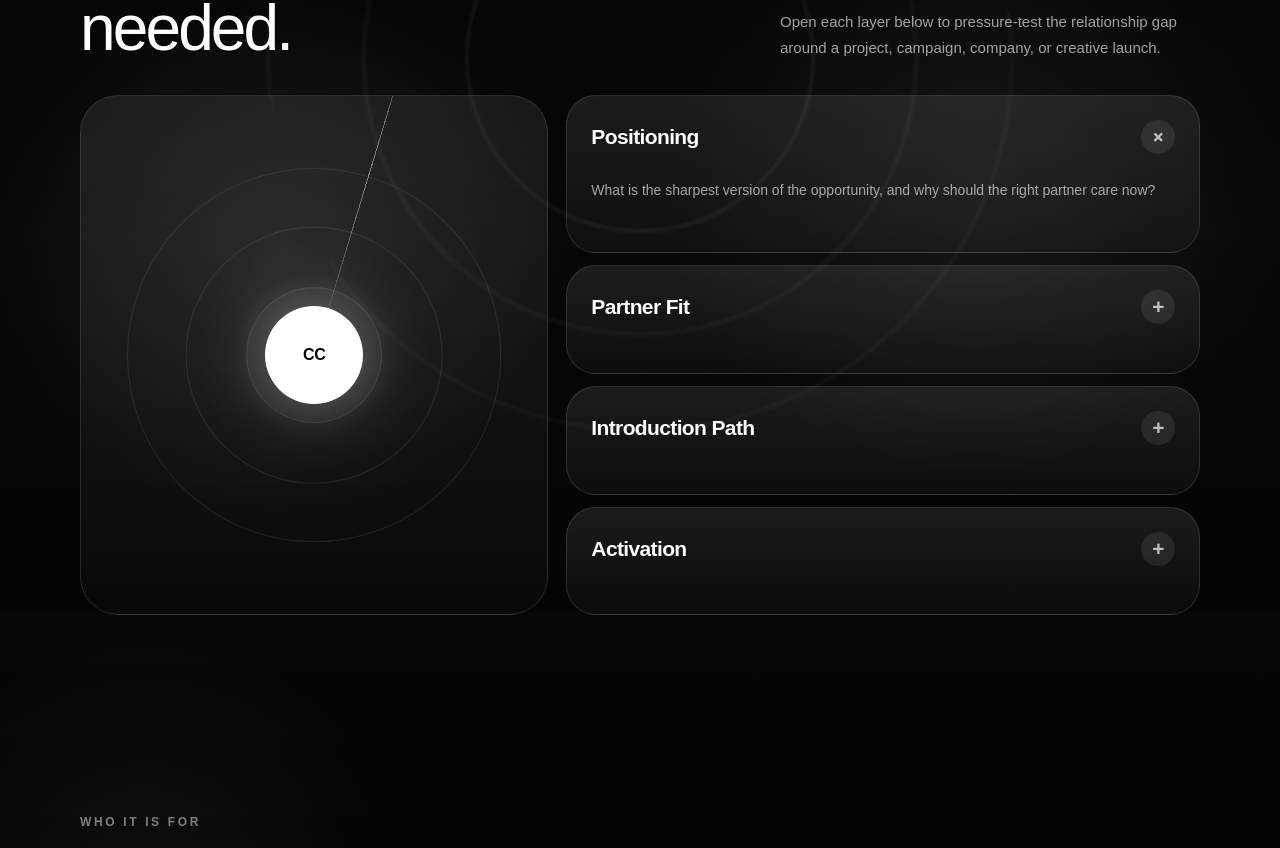
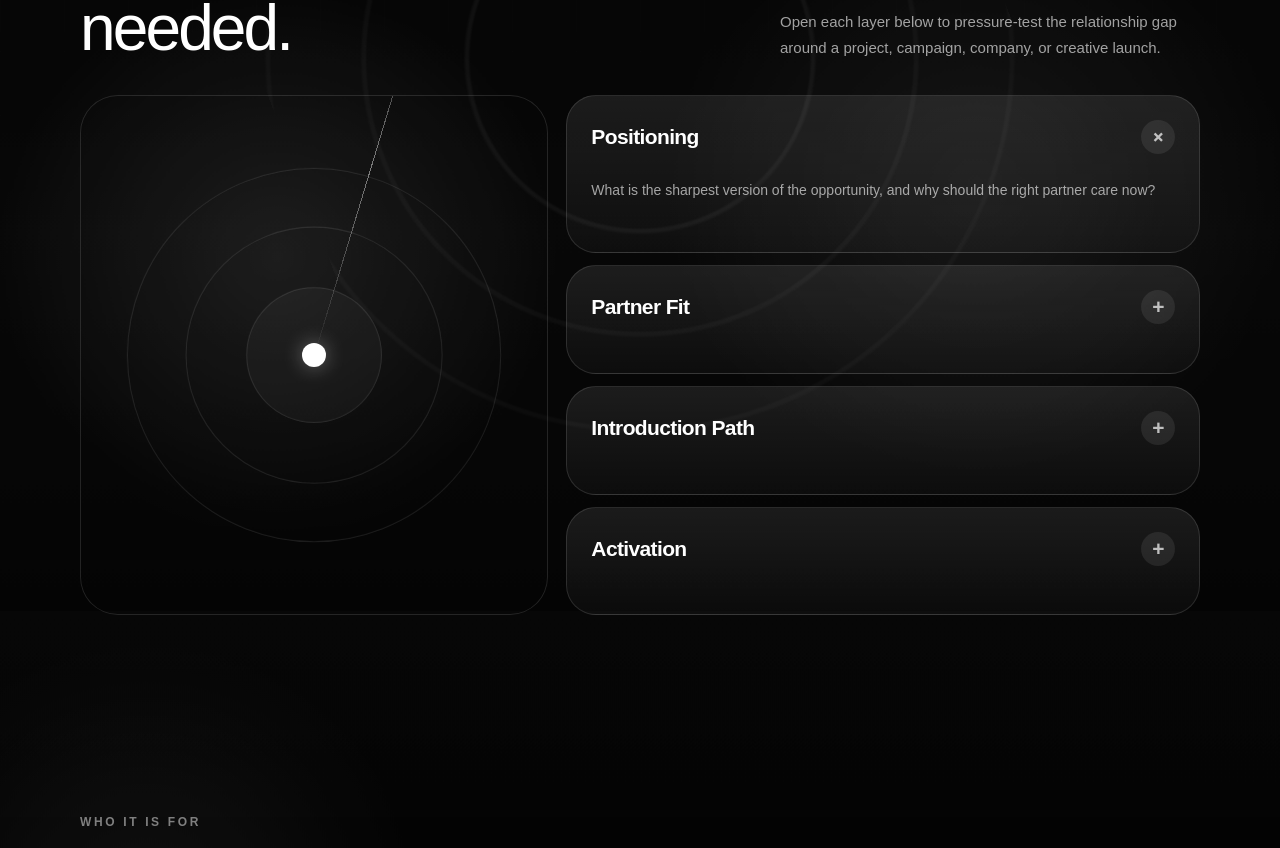
Before and after one commit to oxmstudio/creatorscompass, a Next.js app: page / in a window 1280 px wide. Shown: the part 2509-3357 px from the top of the page. Built offline with nearby package versions, Linux system fonts and the light colour scheme; a web font is replaced by a local one.

Commit message:
Add compass image background and shrink center orb

```diff
--- a/app/animated-backgrounds.css
+++ b/app/animated-backgrounds.css
@@ -1,3 +1,24 @@
+.compass-orb {
+  background-image: url('/compass-bg.png') !important;
+  background-size: cover !important;
+  background-position: center !important;
+  background-repeat: no-repeat !important;
+}
+
+.compass-center {
+  width: 24px !important;
+  height: 24px !important;
+  min-width: 24px !important;
+  min-height: 24px !important;
+  font-size: 0 !important;
+  color: transparent !important;
+  box-shadow: 0 0 20px rgba(255,255,255,0.35) !important;
+}
+
+.compass-center::before {
+  content: '' !important;
+}
+
 #process,
 #compass,
 #paths,
```
